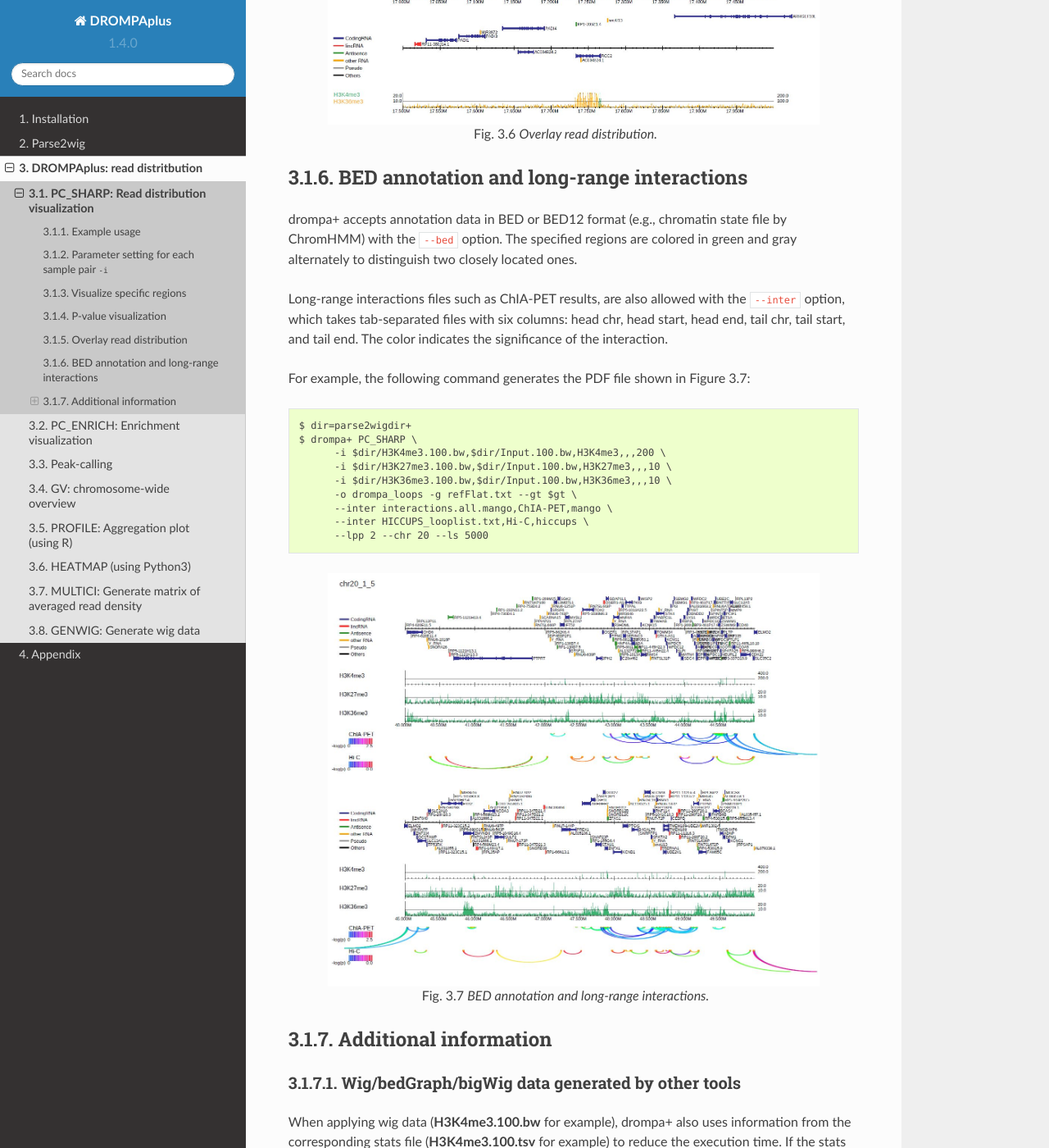
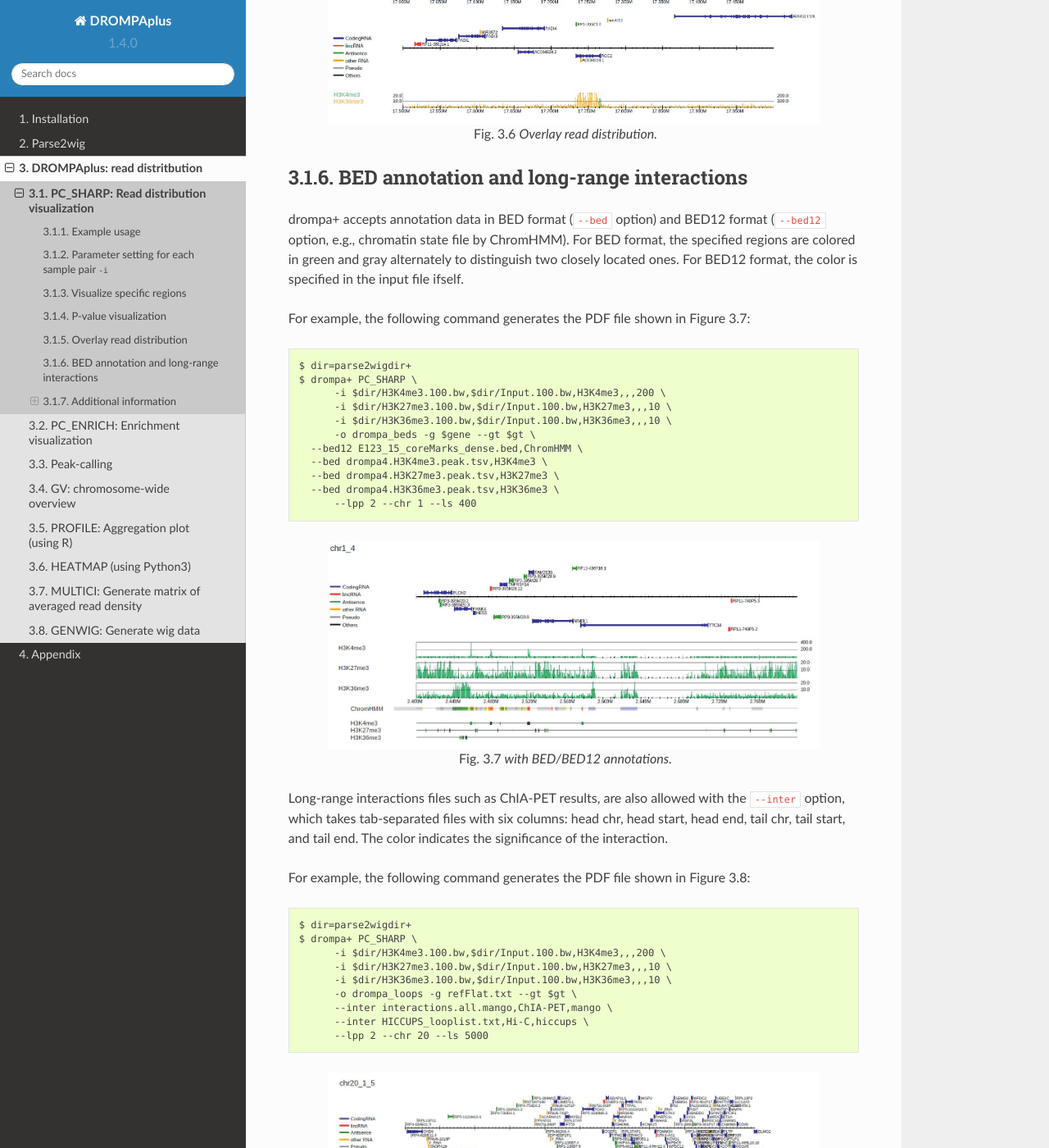
Before and after one commit to rnakato/DROMPAplus, a Sphinx documentation site: the page built from docs/content/drompa/PCSHARP.rst, in a window 1280 px wide and 1400 px high, scrolled down 6009 px. Shown: the whole window at 82% size. Built offline with Sphinx 7.4.7 and the Read the Docs theme 2.0.0, drawn with Linux system fonts in a browser that asks for light colours; some of the changed text lies outside the part shown.

```diff
--- a/docs/content/drompa/PCSHARP.rst
+++ b/docs/content/drompa/PCSHARP.rst
@@ -186,13 +186,37 @@ where ``--alpha`` indicates the transparency of read histogram.
 BED annotation and long-range interactions
 ++++++++++++++++++++++++++++++++++++++++++++++++++++
 
-drompa+ accepts annotation data in BED or BED12 format (e.g., chromatin state file by ChromHMM) with the ``--bed`` option. The specified regions are colored in green and gray alternately to distinguish two closely located ones.
+drompa+ accepts annotation data in BED format (``--bed`` option) and BED12 format (``--bed12`` option, e.g., chromatin state file by ChromHMM).
+For BED format, the specified regions are colored in green and gray alternately to distinguish two closely located ones.
+For BED12 format, the color is specified in the input file ifself.
 
-Long-range interactions files such as ChIA-PET results, are also allowed
-with the ``--inter`` option, which takes tab-separated files with six columns: head chr, head start, head end, tail chr, tail start, and tail end.
+For example, the following command generates the PDF file shown in Figure 3.7::
+
+  $ dir=parse2wigdir+
+  $ drompa+ PC_SHARP \
+	-i $dir/H3K4me3.100.bw,$dir/Input.100.bw,H3K4me3,,,200 \
+	-i $dir/H3K27me3.100.bw,$dir/Input.100.bw,H3K27me3,,,10 \
+	-i $dir/H3K36me3.100.bw,$dir/Input.100.bw,H3K36me3,,,10 \
+	-o drompa_beds -g $gene --gt $gt \
+    --bed12 E123_15_coreMarks_dense.bed,ChromHMM \
+    --bed drompa4.H3K4me3.peak.tsv,H3K4me3 \
+    --bed drompa4.H3K27me3.peak.tsv,H3K27me3 \
+    --bed drompa4.H3K36me3.peak.tsv,H3K36me3 \
+	--lpp 2 --chr 1 --ls 400
+
+.. figure:: img/drompa.bed.jpg
+   :width: 600px
+   :align: center
+   :alt: Alternate
+
+   with BED/BED12 annotations.
+
+
+Long-range interactions files such as ChIA-PET results, are also allowed with the ``--inter`` option,
+which takes tab-separated files with six columns: head chr, head start, head end, tail chr, tail start, and tail end.
 The color indicates the significance of the interaction.
 
-For example, the following command generates the PDF file shown in Figure 3.7::
+For example, the following command generates the PDF file shown in Figure 3.8::
 
   $ dir=parse2wigdir+
   $ drompa+ PC_SHARP \
@@ -209,7 +233,7 @@ For example, the following command generates the PDF file shown in Figure 3.7::
    :align: center
    :alt: Alternate
 
-   BED annotation and long-range interactions.
+   with long-range interactions.
 
 
 Additional information
```
Also changed, not shown: docs/content/drompa/img/drompa.bed.jpg (added).
